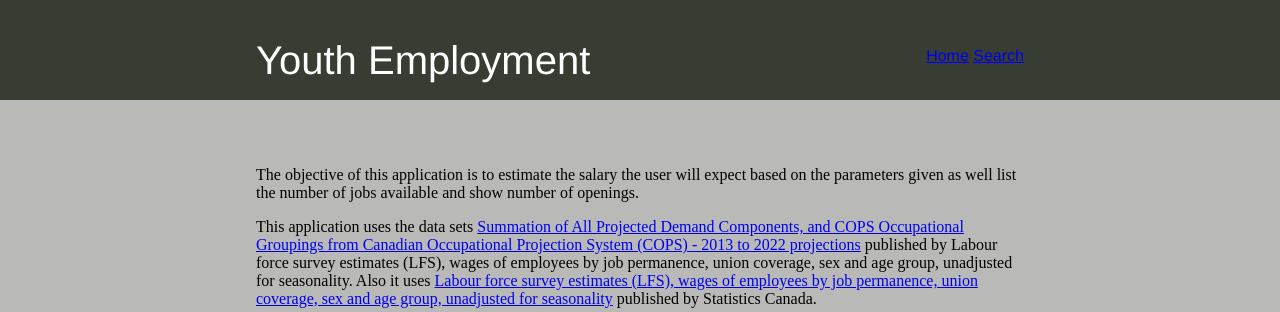
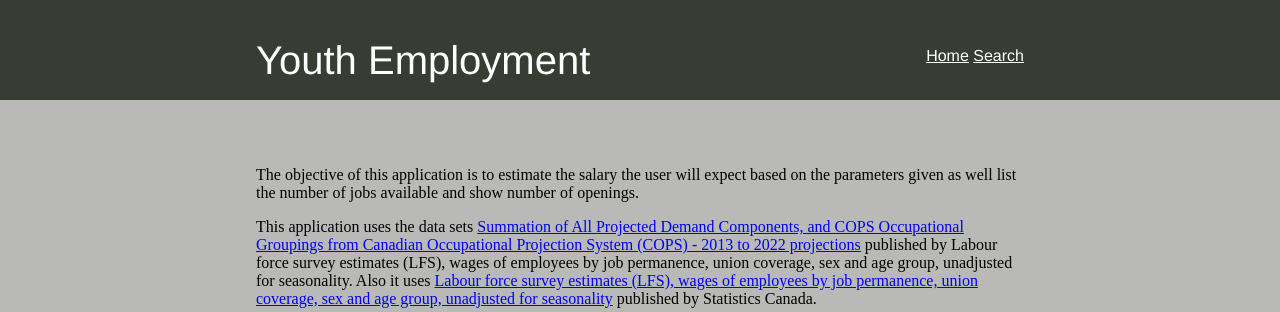
Before and after one commit to HamzaKV/CODE, a PHP site: page / in a window 1280 px wide. Shown: the top 312 px of the page. Run offline with PHP 8.4, Linux system fonts and the light colour scheme; some libraries are stand-ins or nearby versions.

Commit message:
Update Index.php

```diff
--- a/Index.php
+++ b/Index.php
@@ -11,6 +11,9 @@
         <script type="text/javascript" src="JS/Script.js"></script>
         <style>
             body{margin: 0;}
+            a{text-decoration: underline;}
+            #padlink{
+    color: #fff;}
         </style>
     </head>
     <body style="background-color: #B9BAB8;" ondragstart="return false" >
```
